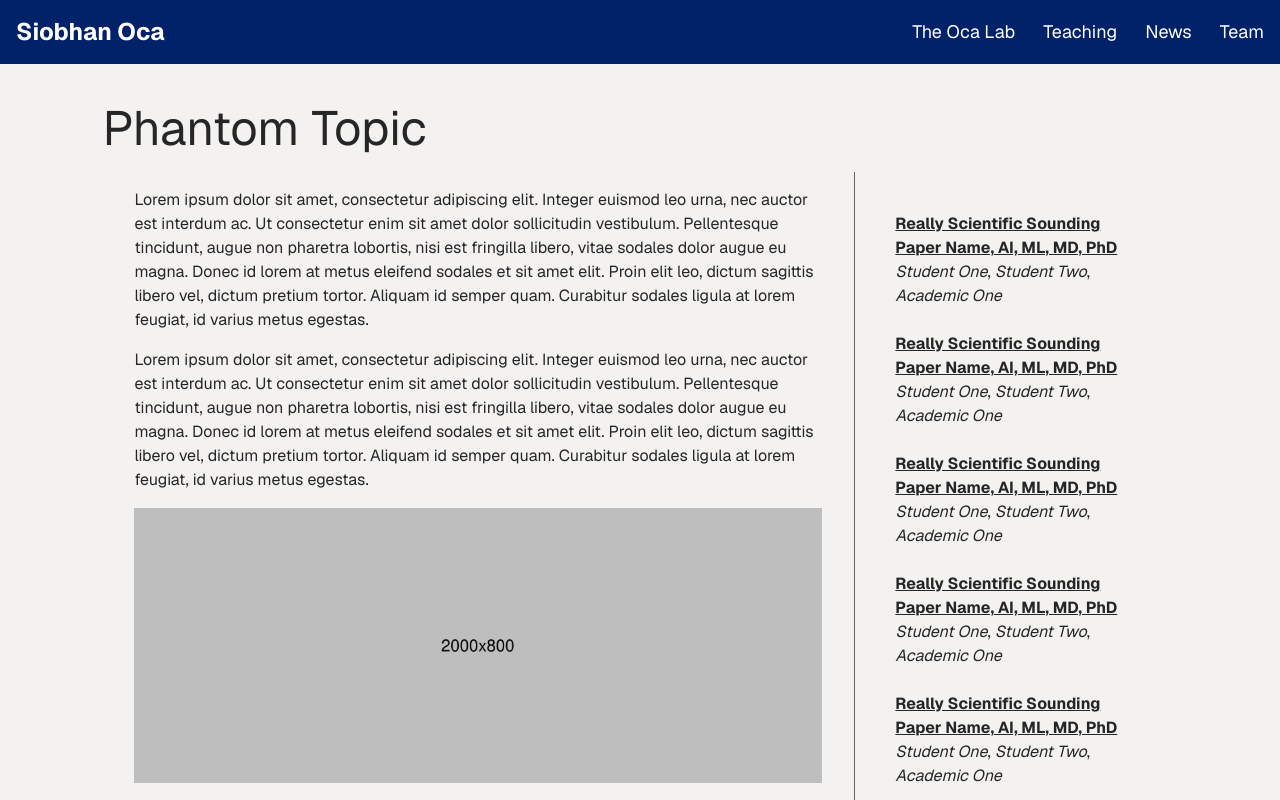
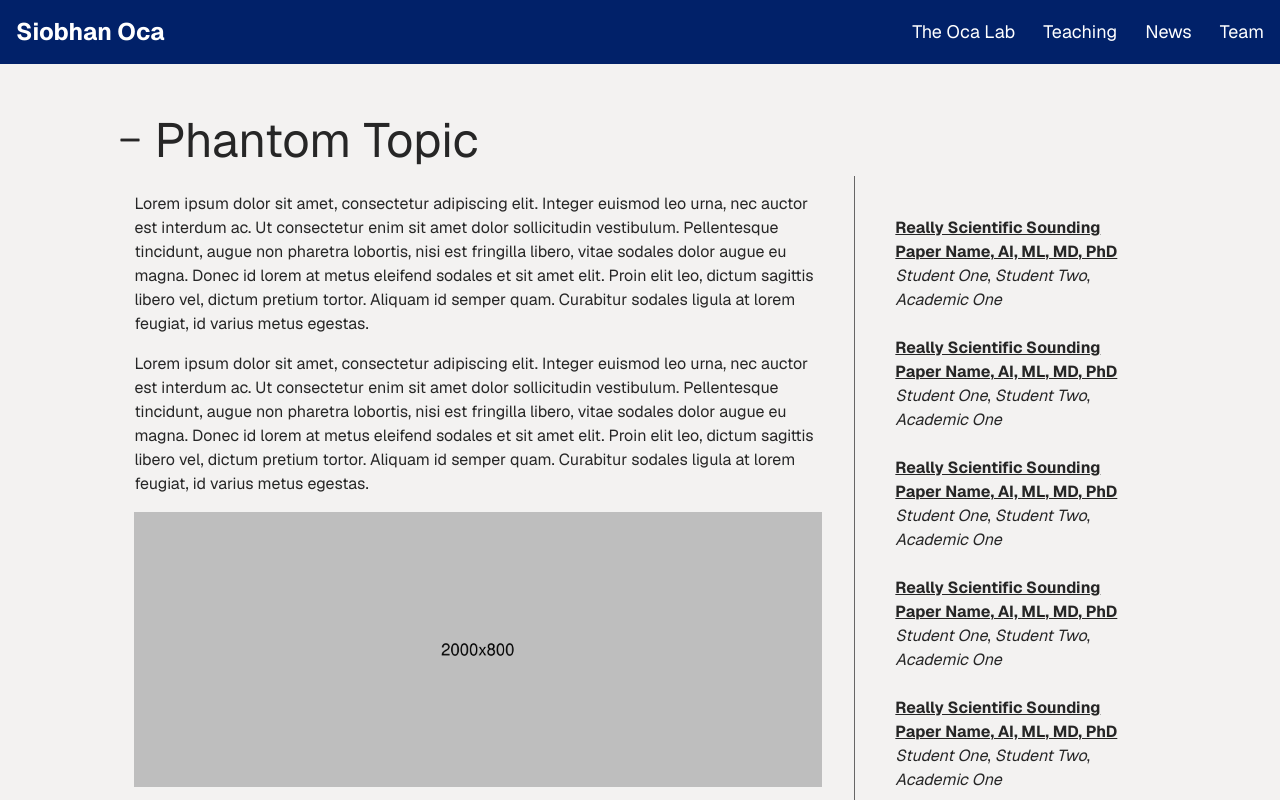
Before and after one commit to seamuslowry/siobhan-oca, a Next.js app: page /research in a window 1280 px wide. Shown: the top 800 px of the page. Built offline with nearby package versions, Linux system fonts and the light colour scheme.

Commit message:
feat: collapsibile with animated icon

```diff
--- a/app/research/page.tsx
+++ b/app/research/page.tsx
@@ -5,6 +5,7 @@ import { Fragment } from 'react';
 import { TextContent } from '@/components/text-content';
 import Link from 'next/link';
 import { AnyContent } from '@/components/any-content';
+import Accordion from '@/components/accordion';
 
 export async function generateMetadata(): Promise<Metadata> {
   return retrieveMetadata('research');
@@ -18,13 +19,16 @@ export default async function Research() {
       <div className="mx-[8%] my-10 flex flex-col gap-8">
         {topics.map(({ name, description }, i) => (
           <Fragment key={i}>
-            <section className="grid grid-rows-[auto_min-content] grid-cols-[7fr_auto_3fr]">
-              <div className="col-span-3 mb-5">
+            <section>
+              <Accordion
+                summary={
                   <TextContent
                     value={name}
                     desired={{ size: '5xl', tag: 'h2' }}
                   />
-              </div>
+                }
+              >
+                <div className="grid grid-cols-[7fr_auto_3fr]">
                   <div className="mx-8 my-4 flex flex-col gap-4">
                     {description.map((v, i) => (
                       <AnyContent key={i} value={v} />
@@ -60,6 +64,8 @@ export default async function Research() {
                         </div>
                       ))}
                   </div>
+                </div>
+              </Accordion>
             </section>
             {i < topics.length - 1 && (
               <hr className="my-4 border-graphite dark:border-whisper-gray" />
--- a/components/accordion.tsx
+++ b/components/accordion.tsx
@@ -2,7 +2,7 @@
 
 import clsx from 'clsx';
 import { ReactNode, useCallback, useState } from 'react';
-import { ArrowRight } from './icons';
+import { AnimatedExpandIcon } from './icons';
 
 export default function Accordion({
   children,
@@ -11,24 +11,17 @@ export default function Accordion({
   children: ReactNode;
   summary: ReactNode;
 }) {
-  const [open, setOpen] = useState(false);
+  const [open, setOpen] = useState(true);
 
   const toggle = useCallback(() => setOpen(o => !o), []);
 
   return (
-    <div className="w-full bg-limestone dark:bg-graphite rounded-md overflow-clip">
+    <div className="w-full rounded-md overflow-clip">
       <button
-        className="w-full p-3 bg-duke-dark text-white dark:bg-transparent text-left text-4xl flex items-center gap-2"
+        className="w-full p-3 text-left flex items-center gap-2"
         onClick={toggle}
       >
-        <span
-          className={clsx(
-            'transition-transform duration-300',
-            open && 'rotate-90',
-          )}
-        >
-          <ArrowRight className="size-8" />
-        </span>
+        <AnimatedExpandIcon open={open} />
         <span>{summary}</span>
       </button>
       <div
--- a/components/icons.tsx
+++ b/components/icons.tsx
@@ -44,3 +44,42 @@ export const ExternalLinkIcon = ({ className }: { className?: string }) => (
     ></path>
   </svg>
 );
+
+export function AnimatedExpandIcon({ open }: { open?: boolean }) {
+  return (
+    <svg
+      xmlns="http://www.w3.org/2000/svg"
+      viewBox="0 0 24 24"
+      width="24"
+      height="24"
+      className="size-8"
+    >
+      {/* Horizontal Line */}
+      <line
+        x1="5"
+        y1="12"
+        x2="19"
+        y2="12"
+        stroke="currentColor"
+        strokeWidth="2"
+        className={clsx(
+          'transition-transform origin-center duration-300',
+          open && 'rotate-180',
+        )}
+      />
+      {/* Vertical Line with Rotation Animation */}
+      <line
+        x1="12"
+        y1="5"
+        x2="12"
+        y2="19"
+        stroke="currentColor"
+        strokeWidth="2"
+        className={clsx(
+          'transition-transform origin-center duration-300',
+          open && 'rotate-[270deg]',
+        )}
+      ></line>
+    </svg>
+  );
+}
```
Lines whose indentation alone changed are shown as unchanged.
